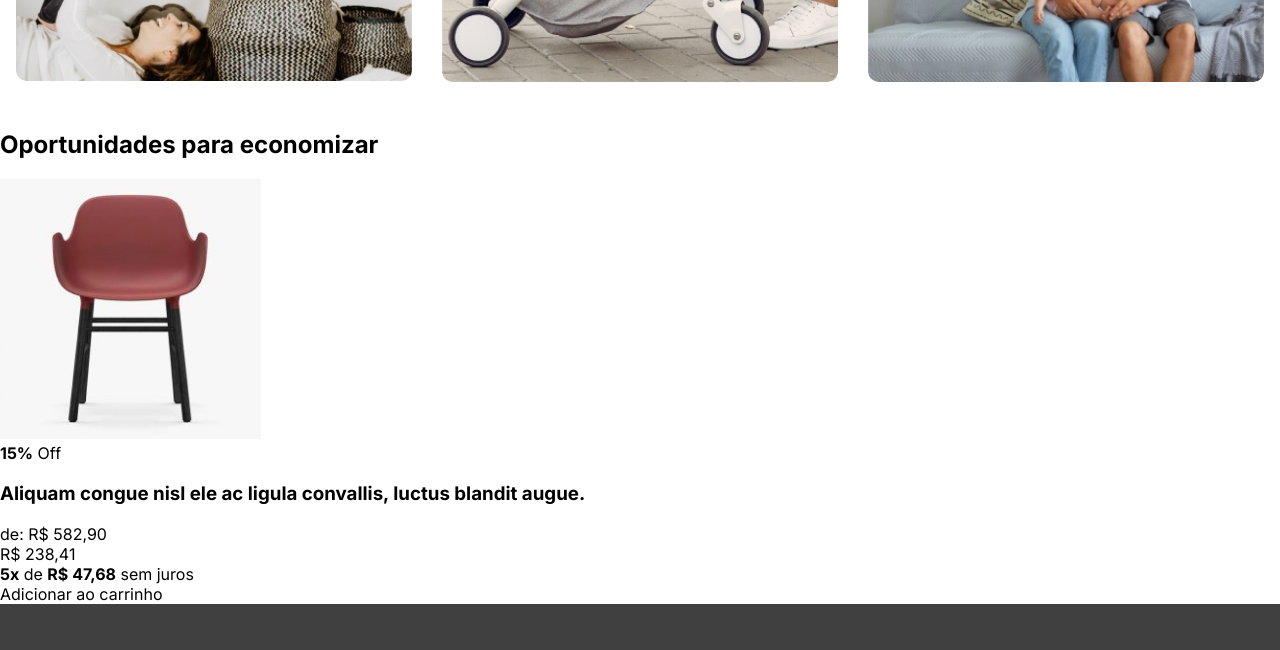
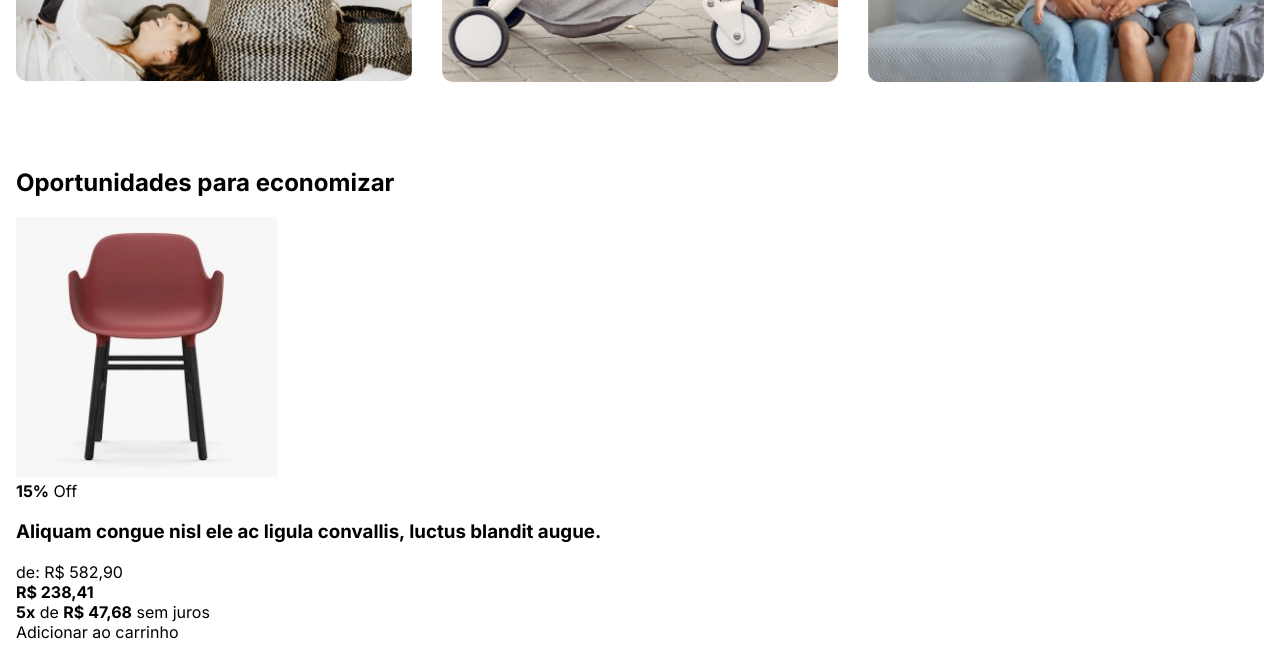
Before and after one commit to eulucastiagolt/teste-catus, a website: page index.html in a window 1280 px wide. Shown: the part 570-1220 px from the top of the page. Drawn offline with Linux system fonts and the light colour scheme; files whose address does not match are found by name.

Commit message:
:construction: Developing showcases section

```diff
--- /dev/null
+++ b/app/sass/_showcase.scss
@@ -0,0 +1,16 @@
+.showcase{
+  display: flex;
+  align-items: center;
+  flex-direction: column;
+  padding: 38px 16px 66px 16px;
+
+  &_header{
+    width: 100%;
+    max-width: 1280px;
+  }
+
+  &_container{
+    width: 100%;
+    max-width: 1280px;
+  }
+}
--- a/app/sass/styles.scss
+++ b/app/sass/styles.scss
@@ -13,3 +13,4 @@
 @import "header";
 @import "fullbanner";
 @import "footer";
+@import "showcase";
--- a/index.html
+++ b/index.html
@@ -19,7 +19,7 @@
         <div class="header_left">
           <div class="header_logo">
             <a href="#">
-              <h1><img src="./assets//img//logo.svg" alt="Loja Catus" title="Loja Catus"></h1>
+              <h1><img src="./assets//img//logo.svg" alt="Loja Catus" title="Loja Catus" /></h1>
             </a>
           </div>
         </div>
@@ -85,31 +85,35 @@
               </a>
             </div>
             <div class="fullbanner_grid_item">
-              <a href="#"><figure><img src="./assets/img/banner_03.jpg" alt="Banner 03" /></figure></a>
+              <a href="#"
+                ><figure><img src="./assets/img/banner_03.jpg" alt="Banner 03" /></figure
+              ></a>
             </div>
             <div class="fullbanner_grid_item">
-              <a href="#"><figure><img src="./assets/img/banner_04.jpg" alt="Banner 04" /></figure></a>
+              <a href="#"
+                ><figure><img src="./assets/img/banner_04.jpg" alt="Banner 04" /></figure
+              ></a>
             </div>
             <div class="fullbanner_grid_item">
-              <a href="#"><figure><img src="./assets/img/banner_05.jpg" alt="Banner05" /></figure></a>
+              <a href="#"
+                ><figure><img src="./assets/img/banner_05.jpg" alt="Banner05" /></figure
+              ></a>
             </div>
           </div>
         </div>
       </section>
 
       <!-- Showcases -->
-      <section>
-        <header>
-          <h2>Oportunidades para economizar</h2>
+      <section class="showcase">
+        <header class="showcase_header">
+          <h2 class="showcase_header_title title2">Oportunidades para economizar</h2>
         </header>
-        <main>
-          <div class="showcase">
-            <div class="showcase_container">
+        <main class="showcase_container">
           <div class="showcase_list">
             <div class="showcase_list_item">
               <div class="showcase_list_item_header">
                 <div class="showcase_list_item_image">
-                      <img src="./assets/img/product01.jpg" alt="Aliquam congue nisl ele ac ligula convallis, luctus blandit augue.">
+                  <img src="./assets/img/product01.jpg" alt="Aliquam congue nisl ele ac ligula convallis, luctus blandit augue." />
                 </div>
                 <div class="showcase_list_item_flags">
                   <div class="showcase_list_item_flags_discount"><b>15%</b> Off</div>
@@ -121,14 +125,12 @@
                 </div>
                 <div class="showcase_list_item_prices">
                   <div class="showcase_list_item_prices_of">de: R$ 582,90</div>
-                      <div class="showcase_list_item_in">R$ 238,41</div>
+                  <div class="showcase_list_item_in"><b>R$ 238,41</b></div>
                   <div class="showcase_list_item_in_installments"><b>5x</b> de <b>R$ 47,68</b> sem juros</div>
                 </div>
               </div>
               <div class="showcase_list_item_actions">
                 <div class="showcase_list_item_actions_add_cart">Adicionar ao carrinho</div>
-                  </div>
-                </div>
               </div>
             </div>
           </div>
```
Also changed, not shown: assets/css/styles.min.css. Lines whose indentation alone changed are shown as unchanged.
